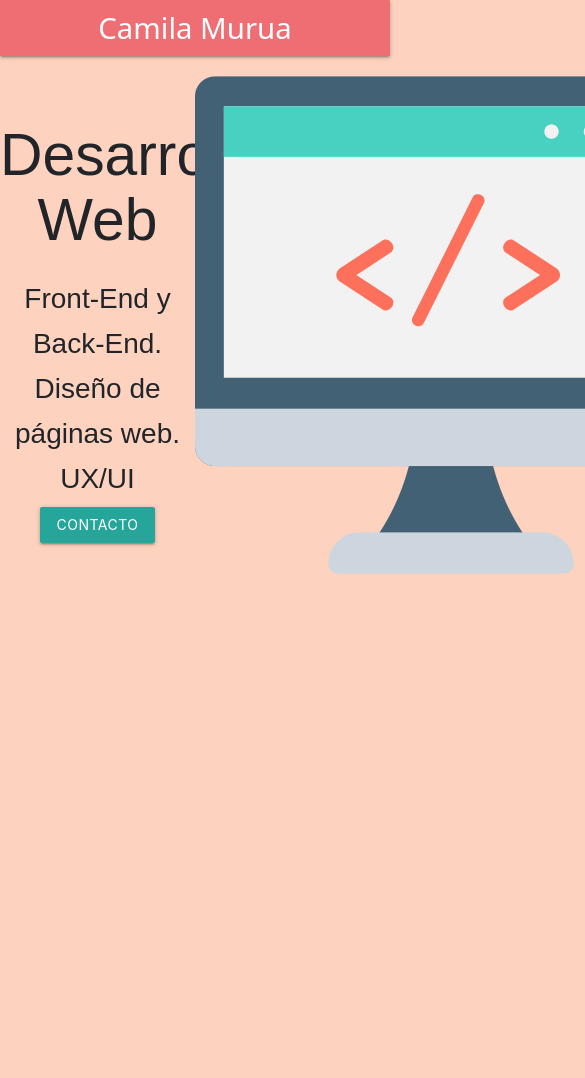
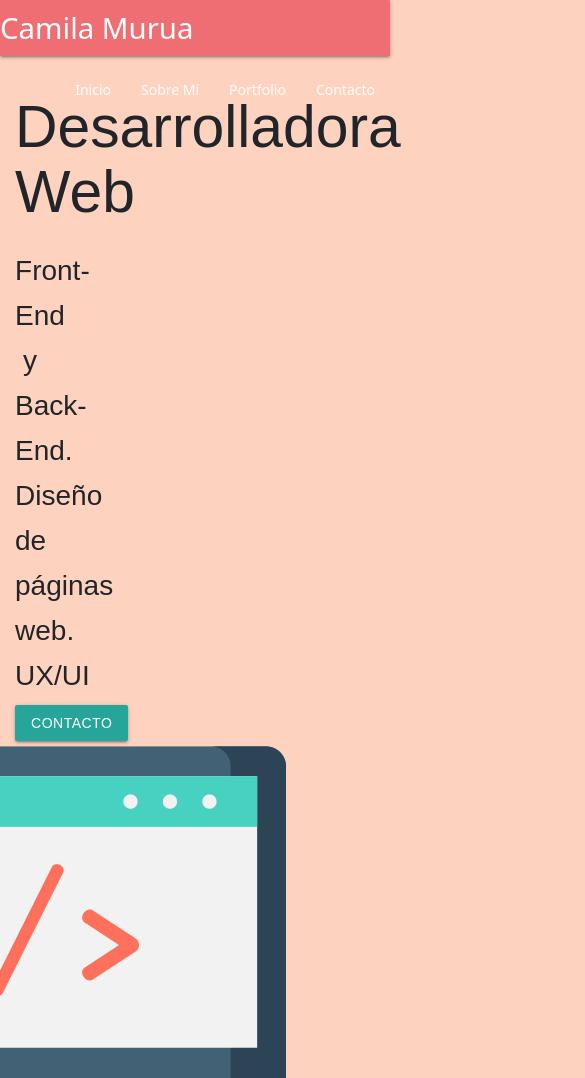
Before and after one commit to camimurua/portfolio-c23100, a website: page index.html in a window 390 px wide. Shown: the top 1078 px of the page, 585 px wide, since content can reach past the window. Before the commit the page ends 844 px from the top, so only its background shows below. Drawn offline with nearby package versions, Linux system fonts and the light colour scheme.

Commit message:
cuarta entrega

```diff
--- a/index.html
+++ b/index.html
@@ -22,8 +22,8 @@
     <header>
         <nav>
           <div class="nav-wrapper">
-            <a href="#" class="brand-logo">Camila Murua</a>
-            <ul id="nav-mobile" class="right hide-on-med-and-down">
+            <a href="#" class="logo">Camila Murua</a>
+            <ul id="nav-mobile" class="right">
               <li><a href="index.html">Inicio</a></li>
               <li><a href="resumen.html">Sobre Mí</a></li>
               <li><a href="portfolio.html">Portfolio</a></li>
@@ -48,7 +48,7 @@
           UX/UI
         </div>
         <div>
-          <button type="button" class="btn btn-info"> Contacto </button>
+          <a href="contacto.html" class="btn btn-info">Contacto</a>
         </div>
       </div>
       <div class="section__divRight">
--- a/scss/estiloSCSS.scss
+++ b/scss/estiloSCSS.scss
@@ -1,5 +1,16 @@
 body{
     background: #FDD2BF;
+    header{
+        nav{
+            .nav-wrapper{
+                .logo{
+                    color: #fff;
+                    font-size: 2.1rem;
+                    padding: 0;
+                }
+            }
+        }
+    }
     .section__principal {
         display: flex;
         flex-direction: row;
@@ -92,3 +103,18 @@ body{
 .body__portfolio{
     background: url(../img/codigo.jpg);
 }
+
+@media (max-width: 950px){
+    body{
+        .section__principal{
+            display: flex;
+            flex-direction: column;
+            .section__divLeft{
+                align-self: center;
+            }
+            .section__divRight{
+                align-self: center;
+            }
+        }
+    }
+}
```
Also changed, not shown: contacto.html (+2 -2 lines), portfolio.html (+2 -2 lines), resumen.html (+2 -2 lines), css/estilo.css, 2 other files.
